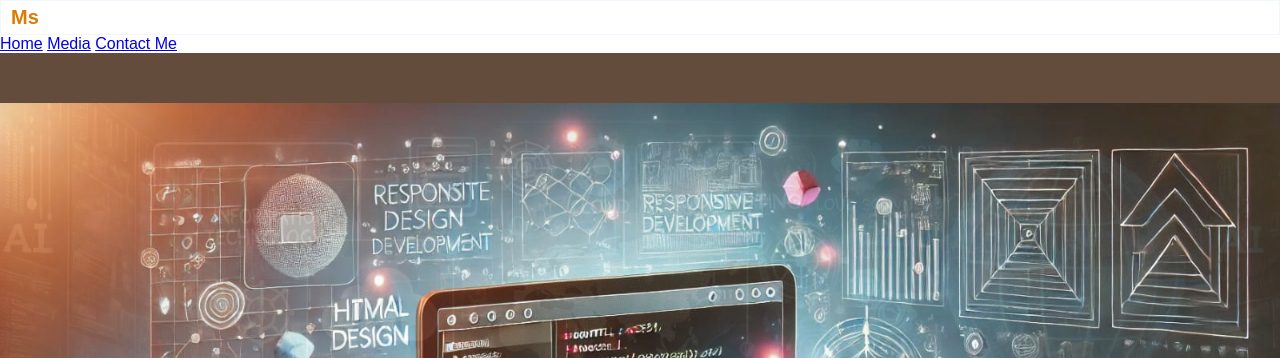
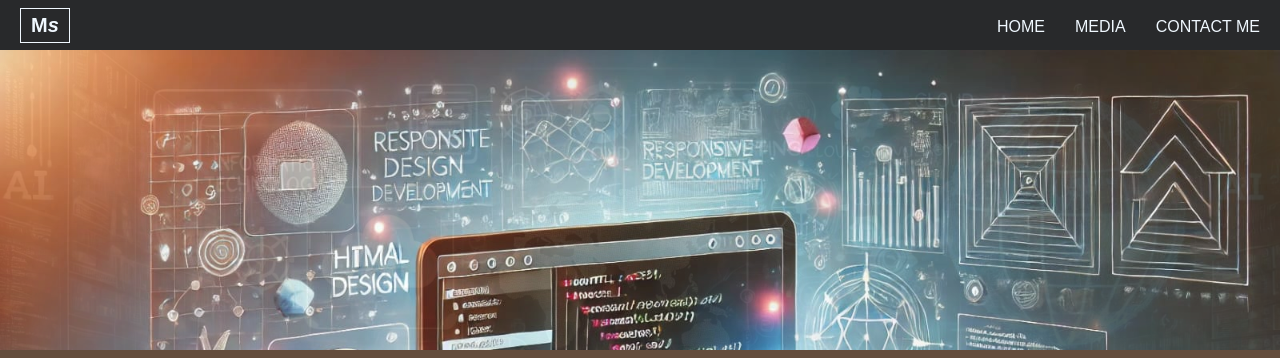
Before and after one commit to mhima-sharma/My-portfolio, a plain HTML site: page enter.html in a window 1280 px wide. Shown: the top 358 px of the page. Drawn offline with Linux system fonts and the light colour scheme.

Commit message:
Update enter.html

```diff
--- a/enter.html
+++ b/enter.html
@@ -7,14 +7,14 @@
     <link rel="stylesheet" href="enter.css">
 
 </head>
-<body> <nav class="navbar">
-    <div class="logo">M<span class="italic">s</span></div>
-    <div class="nav-links">
-      <a href="hii_user.html">Home</a>
-      <a href="#footer">Media</a>
-      <a href="#footer">Contact Me</a>
-    </div>
-  </nav>
+<body>
+  <navbar>
+  <div class="logo">M<i>s</i></div>
+  <a class="navbar-link" href="hii_user.html">HOME</a>
+  <a class="navbar-link" href="#footer">MEDIA</a>
+  <a class="navbar-link" href="#footer">CONTACT ME</a>
+</navbar>
+
  <div class="white"></div>
 <div class="slideShow"></div>
 <div class="white1"></div>
```
